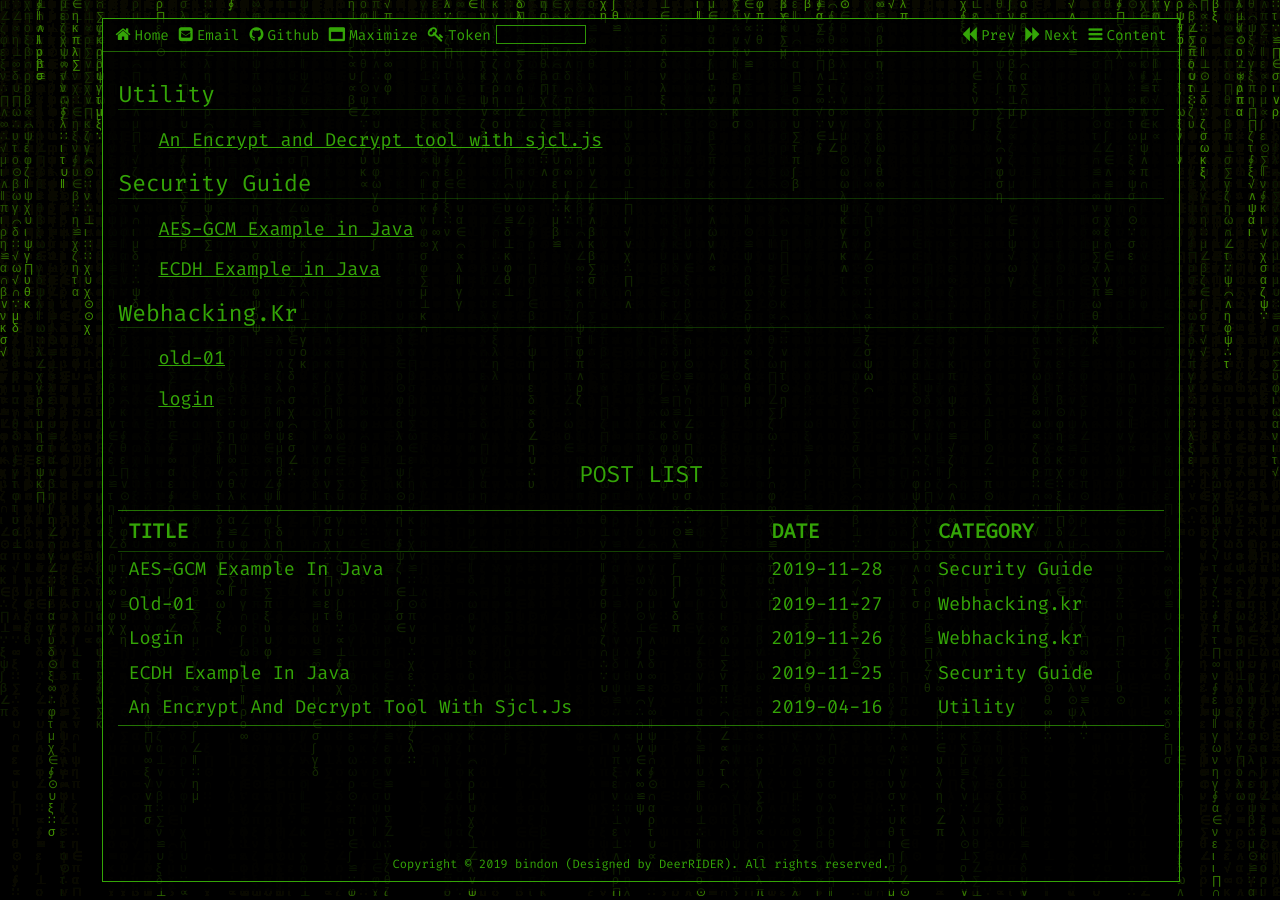
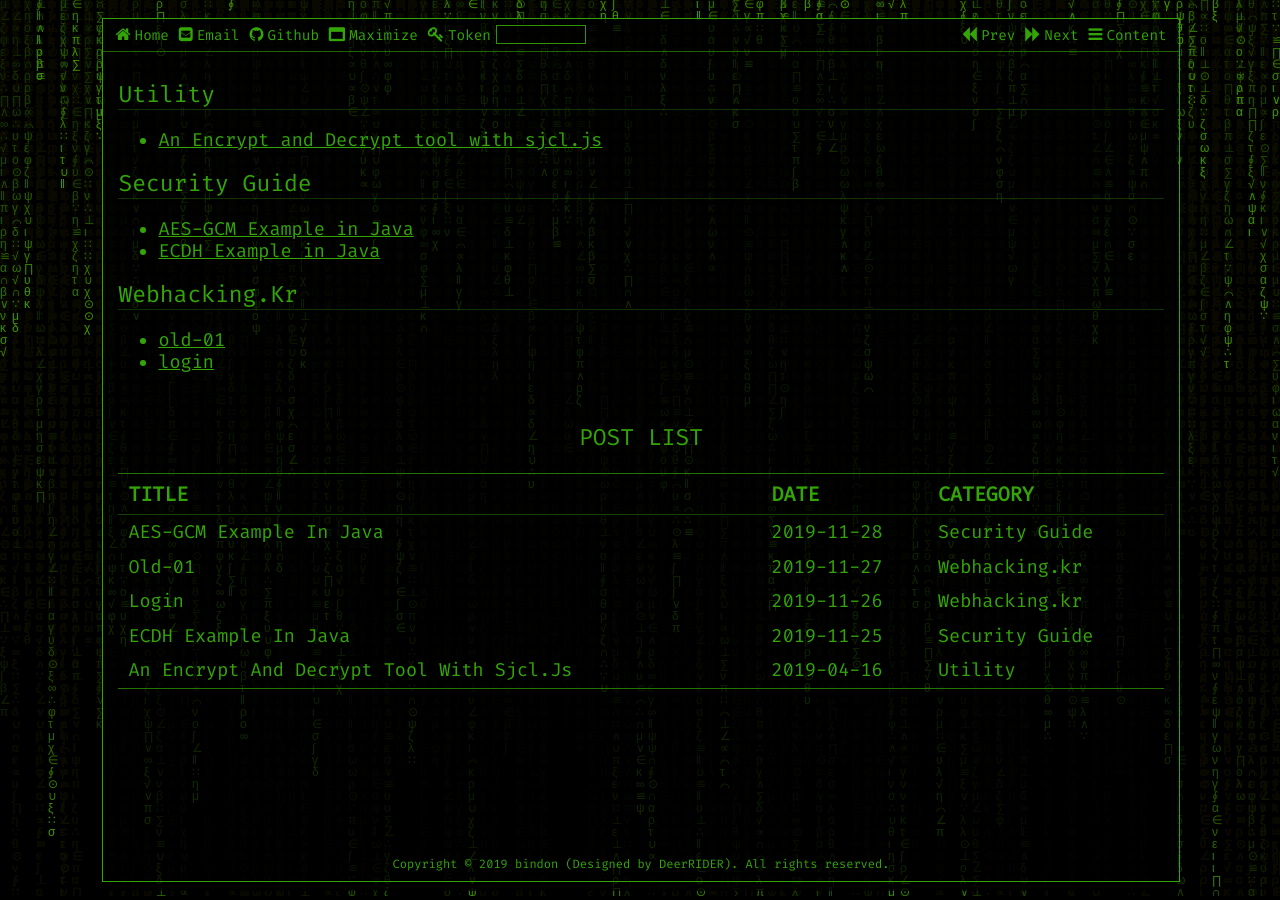
Before and after one commit to bindon/bindon.github.io, a Jekyll site: the page built from pages/index.html, in a window 1280 px wide. Built offline with Jekyll 4.4.1, drawn with Linux system fonts in a browser that asks for light colours.

Commit message:
Change ul tag

```diff
--- a/pages/index.html
+++ b/pages/index.html
@@ -17,8 +17,10 @@ permalink: /
         {{ cate | first }}
         {% endcapture %}
             <h2>{{ cate_name }}</h2>
+        <ul>
         {% for post in cate[1] %}
-            <ul><a href="{{site.url}}{{site.baseurl}}{{post.url}}">{{ post.title }}</a></ul>
+            <li><a href="{{site.url}}{{site.baseurl}}{{post.url}}">{{ post.title }}</a></li>
         {% endfor %}
+        </ul>
     {% endfor %}
 </table>
```
